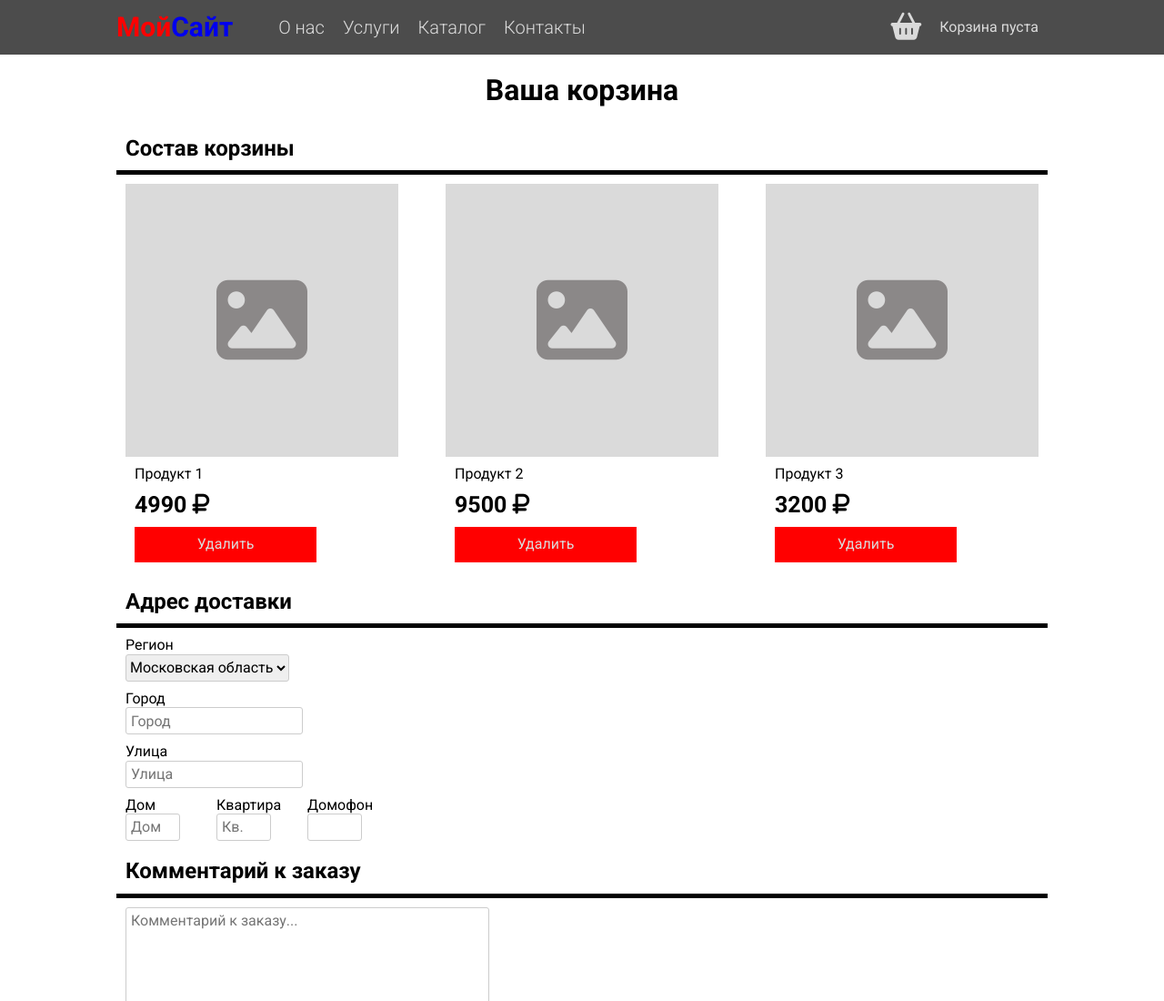
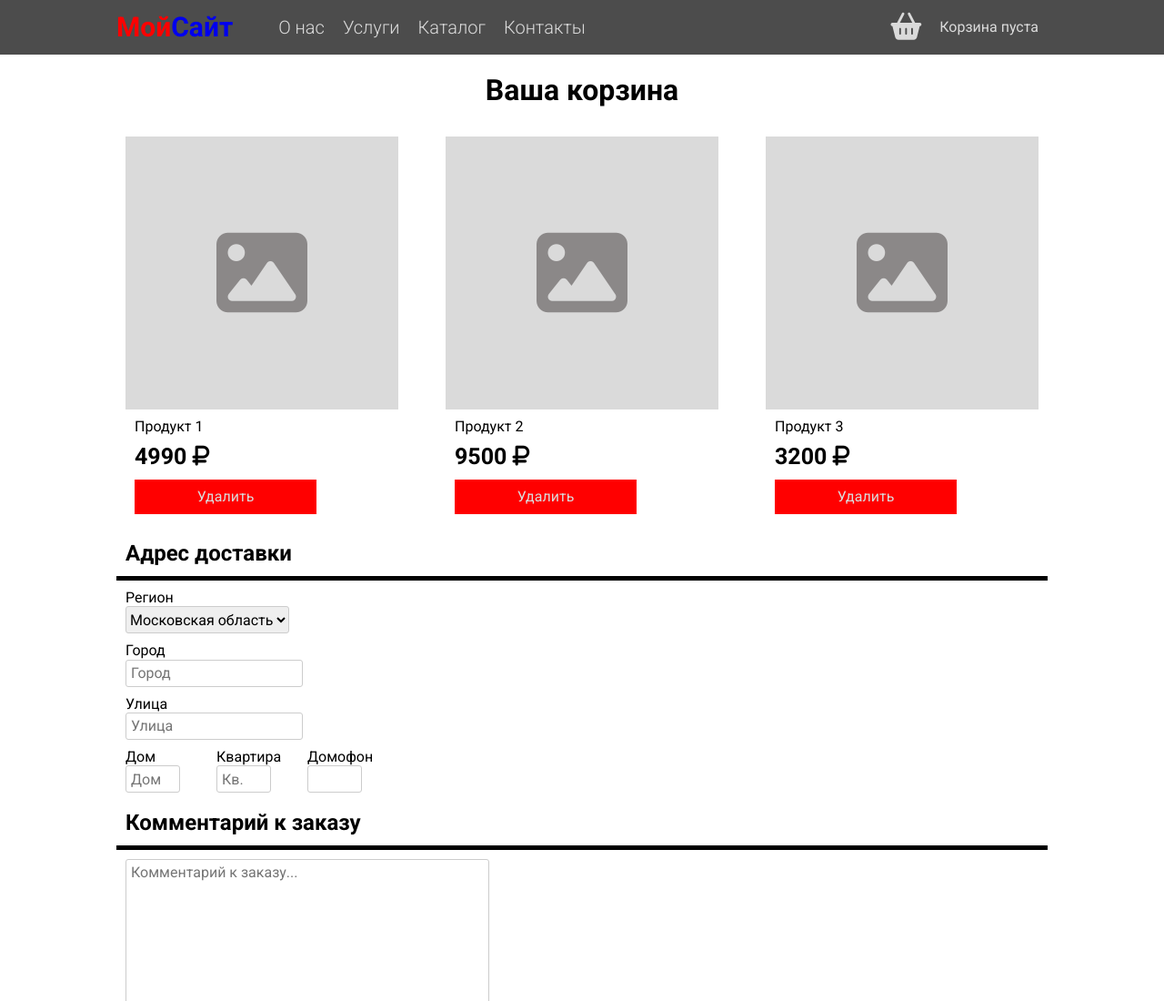
Before and after one commit to gleb-1996/catalog-basket, a plain HTML site: page basket.html in a window 1280 px wide. Shown: the top 1100 px of the page at 91% size. Drawn offline with Linux system fonts and the light colour scheme; a script that the page names is missing.

Commit message:
Убрал заголовок

```diff
--- a/basket.html
+++ b/basket.html
@@ -42,7 +42,6 @@
     <div id="basket-block">
         <div class="container body-basket">
             <div class="composition-basket">
-                <h2 class="block-header">Состав корзины</h2>
                 <div class="box-products">
                     <div class="product">
                         <div class="img-prod"><i class="fas fa-image"></i></div>
```
